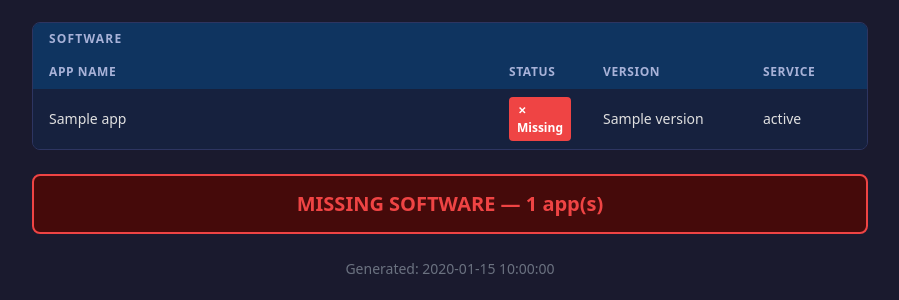
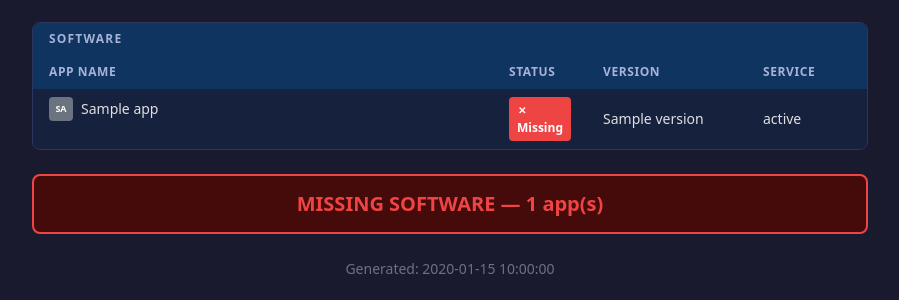
Before and after one commit to justin-rh/status.report, a Python web app: template renderer/templates/character_sheet.html in a window 1280 px wide. Shown: the part 566-866 px from the top of the page, without its empty margins (190-1089 px from the left). Run offline with Jinja, Linux system fonts and the light colour scheme; the template is opened without the code that fills it: most values are stand-ins (such as "Sample title", 1, 10 or a date in 2020).

Commit message:
feat(03): add disk % to label, software icon badges per app

```diff
--- a/renderer/__init__.py
+++ b/renderer/__init__.py
@@ -72,7 +72,7 @@ def _build_context(report: AuditReport) -> dict:
         if report.disk_total_gb is not None else None
     )
     disk_label = (
-        f'{report.disk_free_gb:.0f} GB free / {report.disk_total_gb:.0f} GB total'
+        f'{report.disk_free_gb:.0f} GB free / {report.disk_total_gb:.0f} GB total ({pct:.0f}% free)'
         if report.disk_total_gb and report.disk_free_gb is not None else None
     )
 
--- a/renderer/templates/character_sheet.html
+++ b/renderer/templates/character_sheet.html
@@ -231,6 +231,22 @@
     .badge-installed { background: var(--green); }
     .badge-missing   { background: var(--red); }
 
+    .app-name-cell { display: flex; align-items: center; gap: 8px; }
+
+    .app-icon {
+      flex-shrink: 0;
+      display: inline-flex;
+      align-items: center;
+      justify-content: center;
+      width: 24px;
+      height: 24px;
+      border-radius: 4px;
+      font-size: 9px;
+      font-weight: 700;
+      color: #fff;
+      letter-spacing: 0;
+    }
+
     /* ---------------------------------------------------------------------------
        QUEST STATUS footer
     --------------------------------------------------------------------------- */
@@ -335,9 +351,23 @@
           </tr>
         </thead>
         <tbody>
+          {% set _icons = {
+            'NinjaOne':           ('Nj', '#6366f1'),
+            'CrowdStrike Falcon': ('CS', '#dc2626'),
+            'MERP':               ('M',  '#f59e0b'),
+            'Word':               ('W',  '#185abd'),
+            'Excel':              ('X',  '#107c41'),
+            'Outlook':            ('Ol', '#0078d4'),
+            'Teams':              ('T',  '#5059c9'),
+            'OneDrive':           ('OD', '#0364b8'),
+            'Zoom':               ('Z',  '#2d8cff'),
+            'Chrome':             ('Ch', '#4285f4'),
+            'Claude desktop app': ('AI', '#d97757'),
+          } %}
           {% for app in apps %}
+          {% set _ic = _icons.get(app.name, (app.name[:2].upper() if app.name else '?', '#6b7280')) %}
           <tr>
-            <td>{{ app.name }}</td>
+            <td class="app-name-cell"><span class="app-icon" style="background:{{ _ic[1] }}">{{ _ic[0] }}</span>{{ app.name }}</td>
             <td>
               <span class="badge {% if app.installed %}badge-installed{% else %}badge-missing{% endif %}">
                 {% if app.installed %}&#10003; Installed{% else %}&#10007; Missing{% endif %}
```
